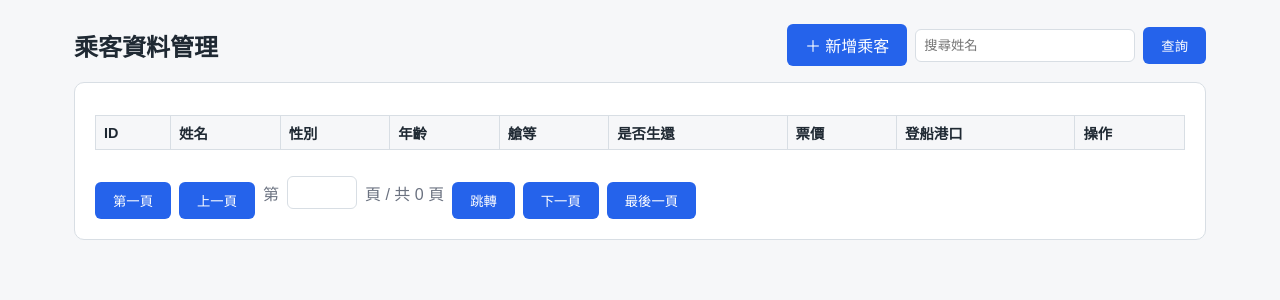
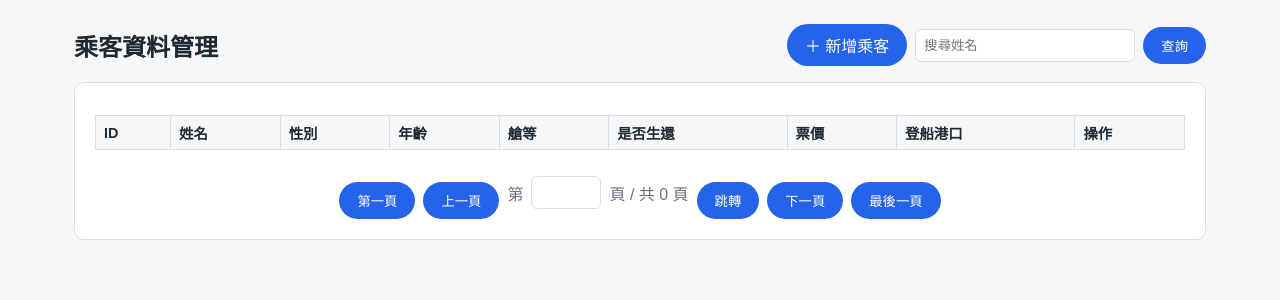
Before and after one commit to ychsieh725/titanic_restful_project, a Flask app: page / in a window 1280 px wide. Shown: the part 61-361 px from the top of the page. Run offline with Flask 3, Linux system fonts and the light colour scheme; data that the repository does not hold is empty.

Commit message:
style(web): center pagination and round all buttons to 30px
WHY:
分頁列靠左顯得失衡；按鈕沿用 6px 小圓角，想要更柔和的膠囊外觀並全站一致。

WHAT:
- index.html 分頁列加 justify-content:center 置中。
- base.html 將 button 與 .btn 的 border-radius 由 6px 改為 30px（膠囊形）；
  集中於 base 一處 → 全站所有頁面按鈕一致受惠。輸入框/卡片圓角維持不變。

IMPACT:
- 純樣式調整，無行為/ API 變更。全套 116 passed。

Co-Authored-By: Claude Opus 4.8 <noreply@anthropic.com>

```diff
--- a/templates/base.html
+++ b/templates/base.html
@@ -96,7 +96,7 @@
             margin-top: 16px;
             padding: 9px 18px;
             border: none;
-            border-radius: 6px;
+            border-radius: 30px;
             background: var(--brand);
             color: #fff;
             cursor: pointer;
@@ -148,7 +148,7 @@
         .btn {
             display: inline-block;
             padding: 9px 18px;
-            border-radius: 6px;
+            border-radius: 30px;
             background: var(--brand);
             color: #fff;
             text-decoration: none;
--- a/templates/index.html
+++ b/templates/index.html
@@ -68,7 +68,7 @@
         <tbody id="passengerTableBody"></tbody>
     </table>
 
-    <div class="pagination" style="display:flex; gap:8px; align-items:center; margin-top:16px; flex-wrap:wrap;">
+    <div class="pagination" style="display:flex; gap:8px; align-items:center; justify-content:center; margin-top:16px; flex-wrap:wrap;">
         <button type="button" id="firstBtn" onclick="goToPage(1)">第一頁</button>
         <button type="button" id="prevBtn" onclick="goToPage(currentPage - 1)">上一頁</button>
         <span class="muted">第</span>
```
